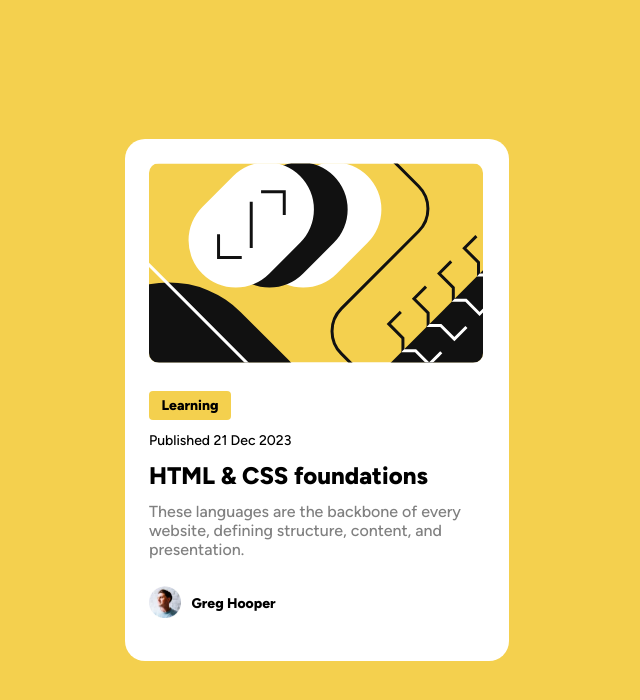
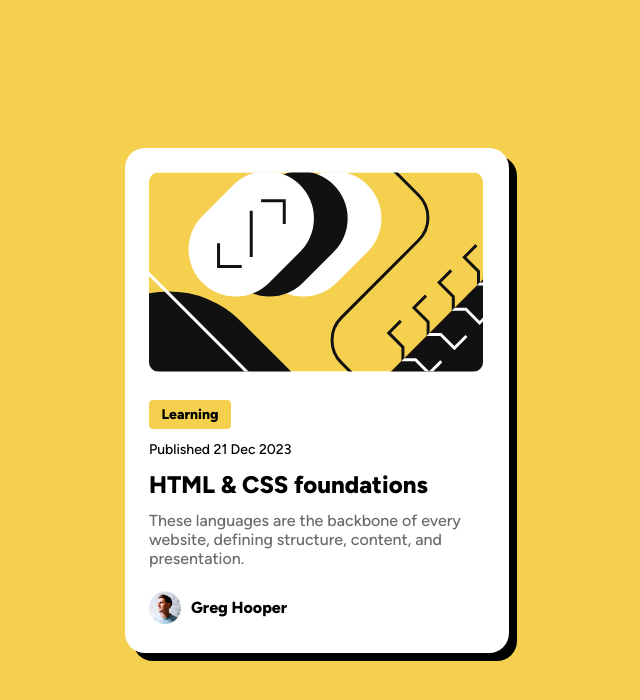
Before and after one commit to atikrony/webdev_practice, a plain HTML site: page Blog preview card/front_challenge.html in a window 1280 px wide. Shown: the whole page, without its empty margins (323-963 px from the left). Drawn offline with Linux system fonts and the light colour scheme.

Commit message:
finished blog preview card challange

```diff
--- a/Blog preview card/front.css
+++ b/Blog preview card/front.css
@@ -25,11 +25,12 @@ body {
 
 .card {
   width: 384px;
-  height: 522px;
+  height: 505px;
   background-color: white;
   border-radius: 20px;
   display: flex;
   justify-content: center;
+  box-shadow: 8px 8px;
 }
 
 .bannerimage {
@@ -62,37 +63,93 @@ body {
   margin: 12px 24px;
 }
 
+#headline:hover {
+  color: #f4d04e;
+}
+
 #paragraph {
   font-family: Figtree-medium;
   font-size: 16px;
   margin: 12px 24px;
-  color: gray;
+  color: #6b6b6bff;
 }
 
-.user {
-  margin: 24px;
+.bottompart {
   display: flex;
-  flex-direction: row;
+  width: 150px;
+  height: 32px;
+  gap: 10px;
+  align-items: center;
+  margin: 24px 24px;
+}
+
+.container {
+  display: flex;
   align-items: center;
 }
 
-#userimage {
+.container > img {
   width: 32px;
-  height: 32px;
-  object-fit: cover;
 }
 
-#user-name {
+.username > p {
   font-family: Figtree;
-  font-size: 14px;
-  margin-left: 5.5px;
-  line-height: 32px;
+  font-size: 14;
 }
 
-.userplace {
-  display: flex;
-  flex-direction: column;
-  justify-content: center;
-  height: 32px;
-  padding: 5px;
+@media screen and (max-width: 375px) {
+  .card {
+    width: 327px;
+    height: 490px;
+    background-color: white;
+    border-radius: 20px;
+    display: flex;
+    justify-content: center;
+    box-shadow: 8px 8px;
+  }
+
+  .bannerimage {
+    border-radius: 10px;
+    width: 279px;
+    height: 200px;
+    object-fit: cover;
+  }
+
+  .learningbutton {
+    width: 73px;
+    height: 26px;
+    border: none;
+    background-color: #f4d04e;
+    border-radius: 4px;
+    font-family: Figtree;
+    font-size: 12px;
+  }
+
+  /*  */
+  #line {
+    font-family: Figtree-medium;
+    font-size: 12px;
+  }
+
+  #headline {
+    font-family: Figtree;
+    font-size: 20;
+  }
+
+  #paragraph {
+    font-family: Figtree-medium;
+    font-size: 14px;
+    color: #6b6b6bff;
+  }
+
+  .bottompart {
+    width: 150px;
+    height: 32px;
+    gap: 10px;
+  }
 }
+
+a {
+  text-decoration: none;
+  color: black;
+}
--- a/Blog preview card/front_challenge.html
+++ b/Blog preview card/front_challenge.html
@@ -16,21 +16,19 @@
         />
         <button class="learningbutton">Learning</button>
         <p id="line">Published 21 Dec 2023</p>
-        <h2 id="headline">HTML & CSS foundations</h2>
+        <a href=""> <h2 id="headline">HTML & CSS foundations</h2></a>
         <p id="paragraph">
           These languages are the backbone of every website, defining structure,
           content, and presentation.
         </p>
-        <div class="user">
-          <div>
-            <img
-              id="userimage"
-              src="./assets/images/image-avatar.webp"
-              alt=""
-            />
+        <div class="bottompart">
+          <div class="container">
+            <img src="./assets/images/image-avatar.webp" alt="" />
           </div>
 
-          <div class="userplace"><span id="user-name">Greg Hooper</span></div>
+          <div class="username">
+            <p>Greg Hooper</p>
+          </div>
         </div>
       </div>
     </div>
--- /dev/null
+++ b/style.css
@@ -0,0 +1,36 @@
+body {
+  display: flex;
+  background-color: gainsboro;
+  flex-direction: row;
+  justify-content: center;
+}
+
+.card {
+  height: 100px;
+  width: 200px;
+  background-color: white;
+  border-radius: 10px;
+  display: flex;
+  justify-content: center;
+  align-items: center;
+  font-size: 20px;
+  font-weight: bold;
+}
+
+.card:hover {
+  height: 100px;
+  width: 200px;
+  color: white;
+  background-color: rgb(42, 108, 124);
+  border-radius: 10px;
+  display: flex;
+  justify-content: center;
+  align-items: center;
+  font-size: 20px;
+  font-weight: bold;
+}
+
+a {
+  text-decoration: none;
+  color: black;
+}
```
Also changed, not shown: index.html (added, +16 -0 lines), Blog preview card/resources/blog-preview-card-main/design/active-states.jpg (renamed from blog-preview-card-main/design/active-states.jpg), Blog preview card/resources/blog-preview-card-main/design/desktop-design.jpg (renamed from blog-preview-card-main/design/desktop-design.jpg), Blog preview card/resources/blog-preview-card-main/design/mobile-design.jpg (renamed from blog-preview-card-main/design/mobile-design.jpg), Blog preview card/resources/blog-preview-card-main/index.html (renamed from blog-preview-card-main/index.html), Blog preview card/resources/blog-preview-card-main/preview.jpg (renamed from blog-preview-card-main/preview.jpg), 16 other files.
